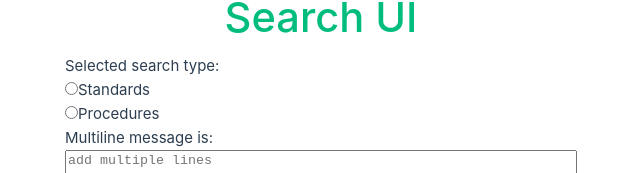
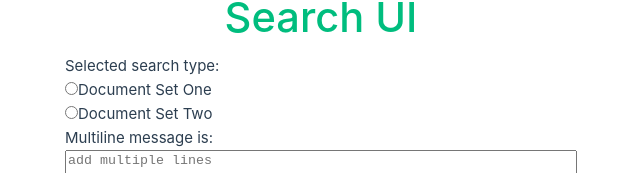
Before and after one commit to n-albert/Search-UI, a Vue app in the folder app/: page / in a window 1280 px wide. Shown: the part 215-388 px from the top of the page, without its empty margins (319-959 px from the left). Built offline with nearby package versions, Linux system fonts and the light colour scheme.

Commit message:
Updating 'Standards' and 'Procedures' values to be more generic

```diff
--- a/app/src/views/HomeView.vue
+++ b/app/src/views/HomeView.vue
@@ -39,11 +39,11 @@
     </header>
     <div class="search-options">
         <div>Selected search type: {{ searchSelection }}</div>
-        <input type="radio" v-model="searchSelection" id="standards" value="Standards" />
-        <label for="standards">Standards</label><br />
+        <input type="radio" v-model="searchSelection" id="document-set-one" value="Document Set One" />
+        <label for="document-set-one">Document Set One</label><br />
 
-        <input type="radio" v-model="searchSelection" id="prodcedures" value="Procedures" />
-        <label for="procedures">Procedures</label><br />
+        <input type="radio" v-model="searchSelection" id="document-set-two" value="Document Set Two" />
+        <label for="document-set-two">Document Set Two</label><br />
     </div>
     <div class="search-input">
         <span>Multiline message is:</span>
```
